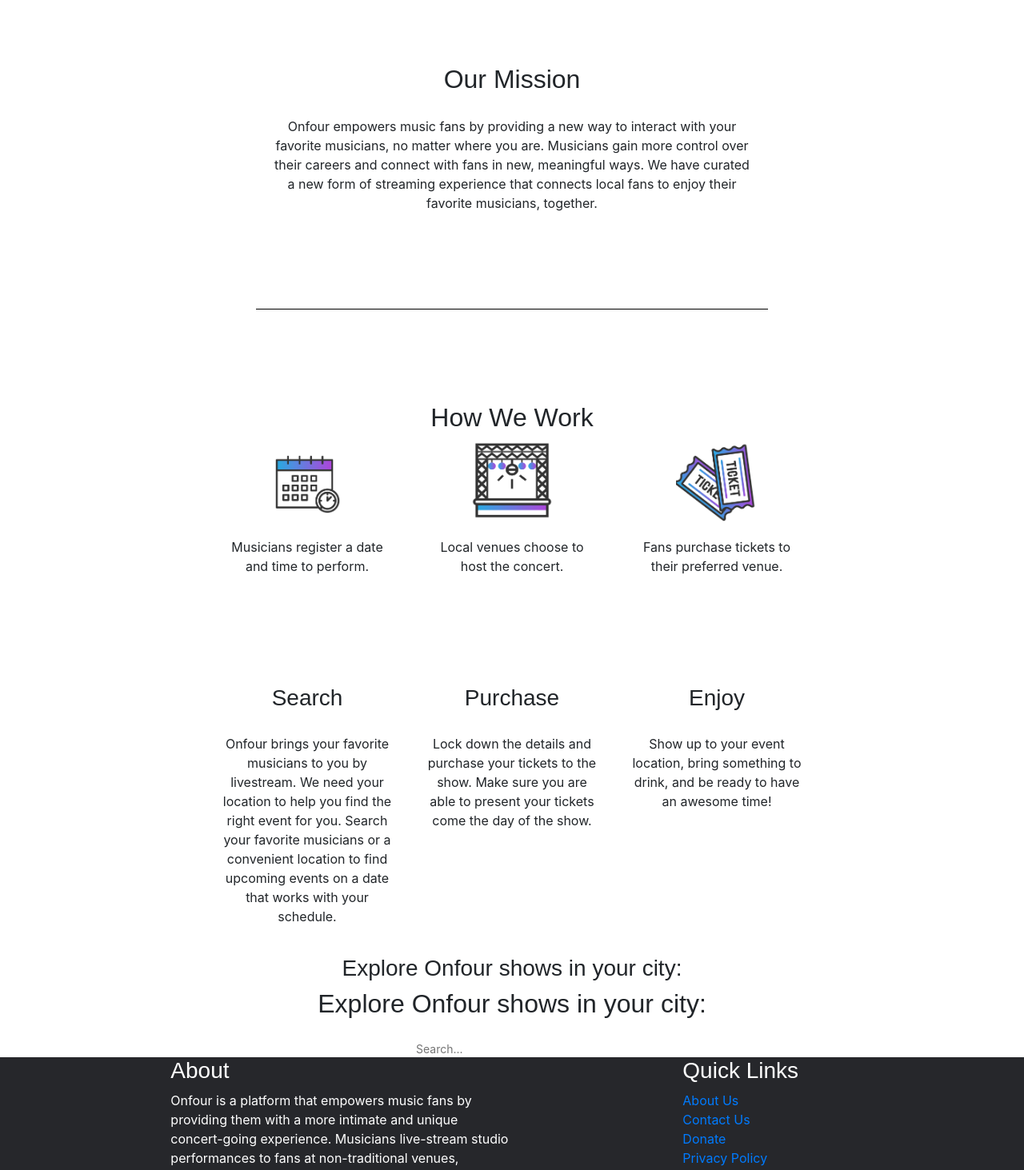
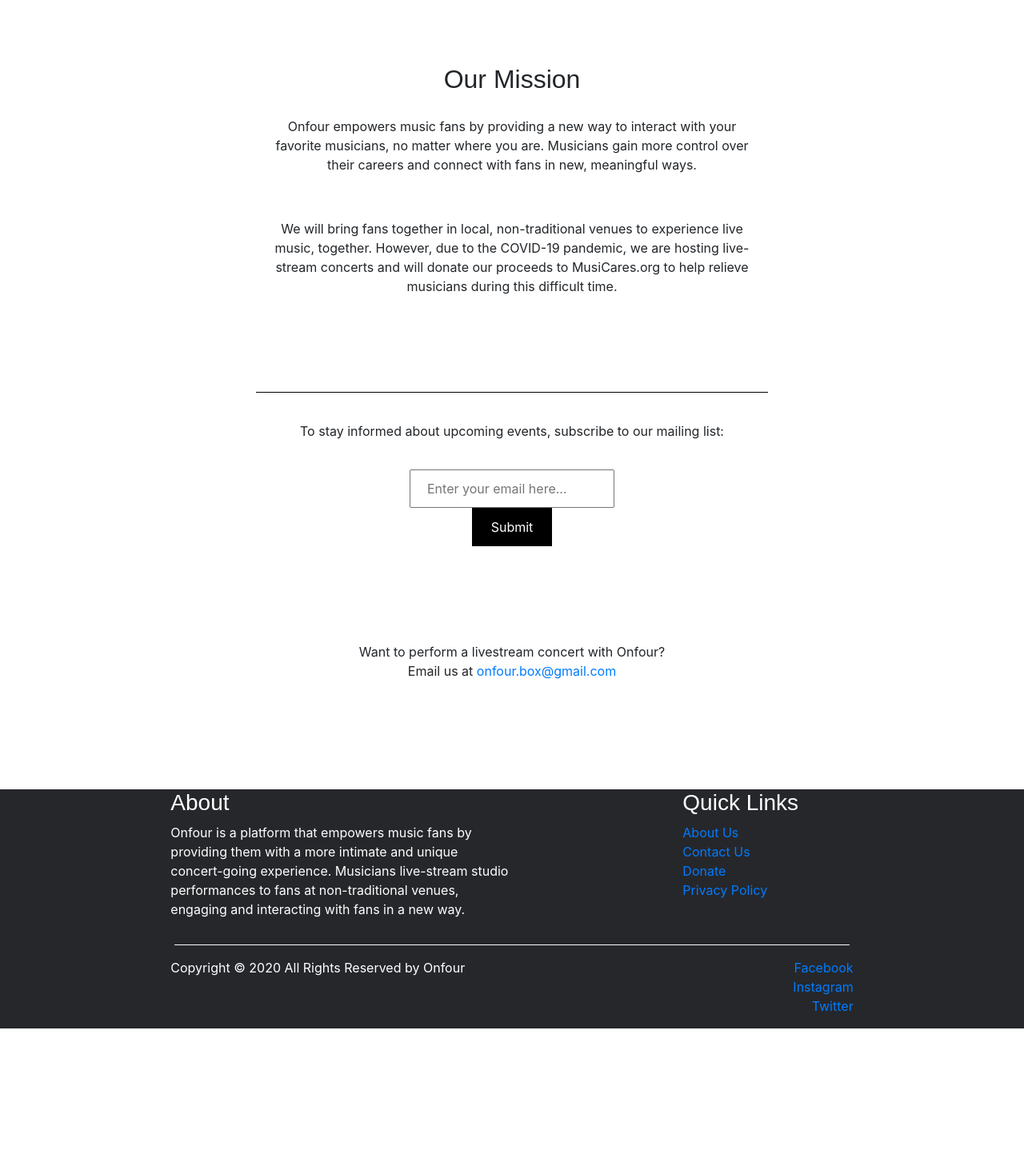
Before and after one commit to vinnykris/onfour-web, a React (Create React App) app: page / in a window 1280 px wide. Shown: the part 440-1903 px from the top of the page at 80% size. After the commit the page ends 1726 px from the top, so only its background shows below. Built offline with nearby package versions, Linux system fonts and the light colour scheme.

Commit message:
short-term about page update

```diff
--- a/src/components/short_term_components/about_page_short_term.jsx
+++ b/src/components/short_term_components/about_page_short_term.jsx
@@ -1,8 +1,5 @@
 import React from "react";
-import whatsonfour from "../../images/whatsonfour_background.jpg";
-import tickets from "../../images/tickets-icon.png";
-import schedule from "../../images/schedule-icon.png";
-import performance from "../../images/performance-icon.png";
+import background from "../../images/home_page_background.jpeg";
 import "../../styles.scss";
 import { Grid, Row, Col } from "../grid";
 
@@ -13,14 +10,9 @@
         <Row>
           <Col size={1}>
             <div className="banner-container">
-              <h1>
-                Attend a local venue or host a listening party. <br></br>Onfour
-                brings your favorite musicians to you by interactive livestream.
-              </h1>
-
               <img
                 className="bannerbackground"
-                src={whatsonfour}
+                src={background}
                 alt="nav-logo"
               ></img>
             </div>
@@ -41,101 +33,62 @@
               Onfour empowers music fans by providing a new way to interact with
               your favorite musicians, no matter where you are. Musicians gain
               more control over their careers and connect with fans in new,
-              meaningful ways. We have curated a new form of streaming
-              experience that connects local fans to enjoy their favorite
-              musicians, together.
+              meaningful ways.
+            </p>
+            <p className="description-text">
+              We will bring fans together in local, non-traditional venues to
+              experience live music, together. However, due to the COVID-19
+              pandemic, we are hosting live-stream concerts and will donate our
+              proceeds to MusiCares.org to help relieve musicians during this
+              difficult time.
             </p>
             <hr className="line-divider"></hr>
           </Col>
           <Col size={1}> </Col>
         </Row>
         <Row>
-          <div className="spacer"></div>
+          <Col size={1}></Col>
+          <Col size={2}>
+            <p className="description-text">
+              To stay informed about upcoming events, subscribe to our mailing
+              list:
+            </p>
+          </Col>
+          <Col size={1}></Col>
         </Row>
         <Row>
+          <Col size={2}></Col>
           <Col size={1}>
-            <h2> How We Work </h2>
+            <form action="/" id="newsletter">
+              <input
+                type="email"
+                placeholder="Enter your email here..."
+                name="email"
+                required
+              />
+              <button type="submit" form="newsletter" value="Submit">
+                Submit
+              </button>
+            </form>
           </Col>
-        </Row>
-        <Row>
-          <Col size={1}></Col>
-
-          <Col size={1}>
-            <img className="icon" src={schedule}></img>
-            <p className="description-text">
-              Musicians register a date and time to perform.
-            </p>
-          </Col>
-
-          <Col size={1}>
-            <img className="icon" src={performance}></img>
-            <p className="description-text">
-              Local venues choose to host the concert.
-            </p>
-          </Col>
-
-          <Col size={1}>
-            <img className="icon" src={tickets}></img>
-            <p className="description-text">
-              Fans purchase tickets to their preferred venue.
-            </p>
-          </Col>
-
-          <Col size={1}></Col>
+          <Col size={2}></Col>
         </Row>
         <Row>
           <div className="spacer"></div>
         </Row>
         <Row>
           <Col size={1}></Col>
-          <Col size={1}>
-            <h3>Search</h3>
+          <Col size={2}>
             <p className="description-text">
-              Onfour brings your favorite musicians to you by livestream. We
-              need your location to help you find the right event for you.
-              Search your favorite musicians or a convenient location to find
-              upcoming events on a date that works with your schedule.
-            </p>
-          </Col>
-
-          <Col size={1}>
-            <h3>Purchase</h3>
-            <p className="description-text">
-              Lock down the details and purchase your tickets to the show. Make
-              sure you are able to present your tickets come the day of the
-              show.
-            </p>
-          </Col>
-
-          <Col size={1}>
-            <h3>Enjoy</h3>
-            <p className="description-text">
-              Show up to your event location, bring something to drink, and be
-              ready to have an awesome time!
+              Want to perform a livestream concert with Onfour? <br></br>Email
+              us at{" "}
+              <a href="mailto:onfour.box@gmail.com">onfour.box@gmail.com</a>
             </p>
           </Col>
           <Col size={1}></Col>
         </Row>
         <Row>
-          <Col size={1}>
-            <h3>Explore Onfour shows in your city:</h3>
-          </Col>
-        </Row>
-        <Row>
-          <Col size={1}>
-            <h2 className="header">Explore Onfour shows in your city:</h2>
-            <div className="search-box">
-              <input
-                class="search-txt"
-                type="text"
-                name=""
-                placeholder="Search..."
-              />
-              <a class="search-btn">
-                <i class="fas fa-search"></i>
-              </a>
-            </div>
-          </Col>
+          <div className="spacer"></div>
         </Row>
       </Grid>
     </div>
```
